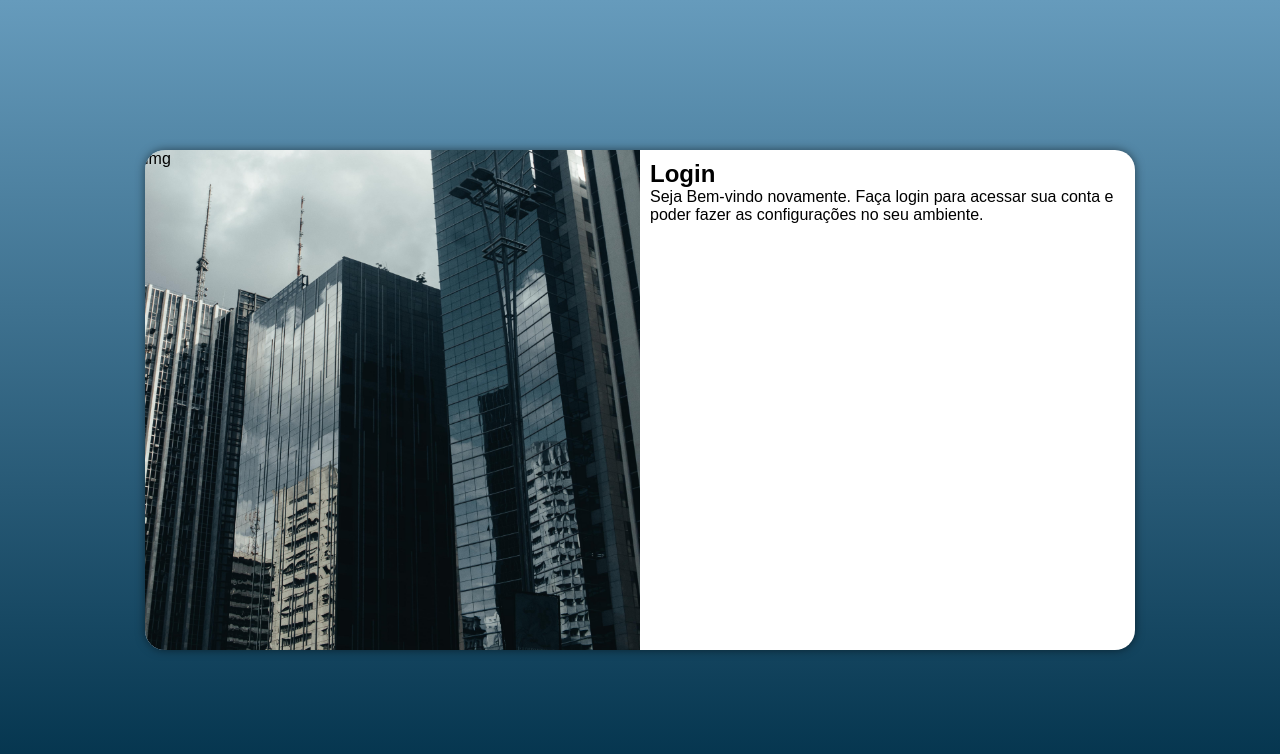
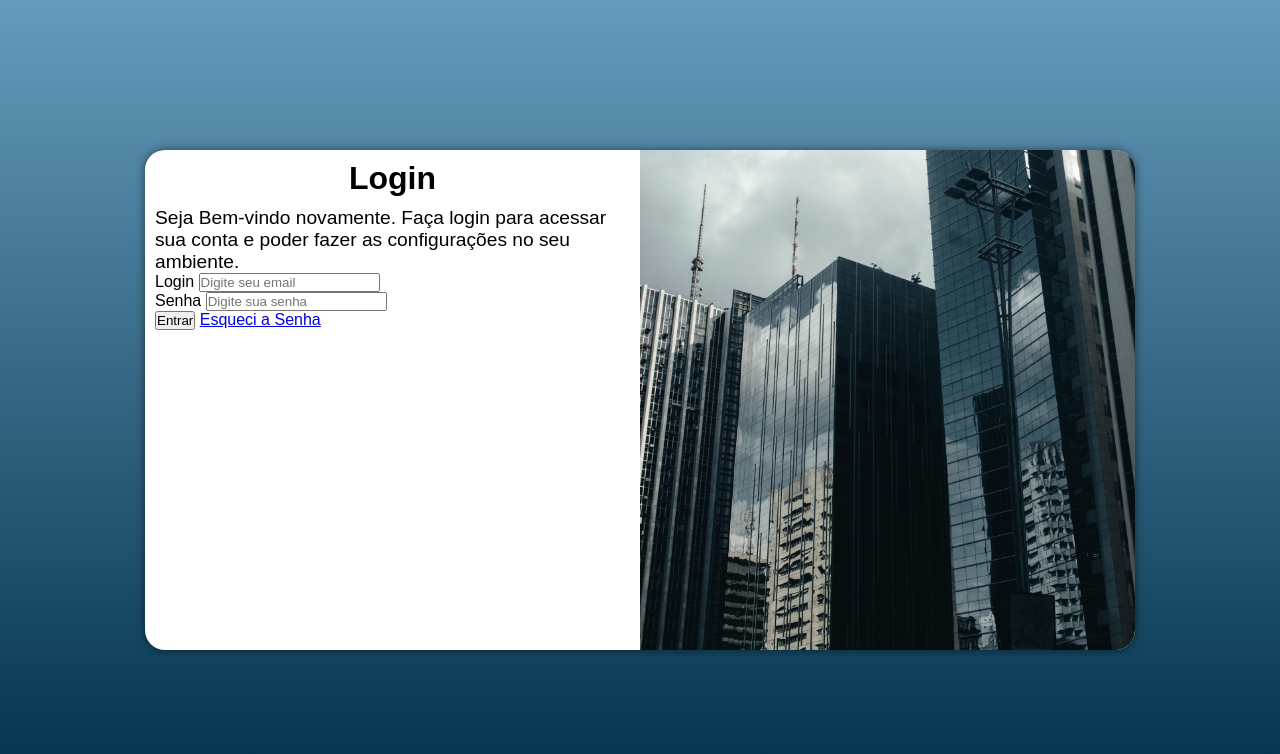
Before and after one commit to Ruanfroiy/tela-de-login, a plain HTML site: page index.html in a window 1280 px wide. Drawn offline with nearby package versions, Linux system fonts and the light colour scheme.

Commit message:
estrutura finalizada

```diff
--- a/estilos/media-query.css
+++ b/estilos/media-query.css
@@ -35,13 +35,22 @@
     }
 
     section#login > div#imagem{
-        float: left;
+        float: right;
         width: 50%;
         height: 100%;
     }
 
     section#login > div#formulario{
-        float: right;
+        float: left;
         width: 50%;
     }
+
+    div#formulario > h1{
+        font-size: 2em;
+    }
+
+    div#formulario > p{
+        font-size: 0.8em;
+        font-size: 1.2em;
+    }
 }
--- a/estilos/style.css
+++ b/estilos/style.css
@@ -53,5 +53,13 @@
     section#login > div#formulario{
         display: block;
         padding: 10px;
+    }
 
+    div#formulario > h1{
+        text-align: center;
+        margin-bottom: 10px;
     }
+
+    div#formulario > p{
+        font-size: 0.8em;
+    }
--- a/index.html
+++ b/index.html
@@ -6,18 +6,29 @@
     <title>Login</title>
     <link rel="stylesheet" href="estilos/style.css">
     <link rel="stylesheet" href="estilos/media-query.css">
+    <link href="https://fonts.googleapis.com/css2?family=Material+Symbols+Outlined" rel="stylesheet" />
 </head>
 <body>
     <main>
         <section id="login">
             <div id="imagem">
-                img
+               <!--img-->
             </div>
             <div id="formulario">
                 <h1>Login</h1>
                 <p>Seja Bem-vindo novamente. Faça login para acessar sua conta e poder fazer as configurações no seu ambiente.</p>
-                <form action="login.php" method="post">
-                    <label for="iusuario"></label>
+                <form action="login.php" method="post" autocomplete="on">
+                    <div class="campo">
+                        <label for="iusuario" class="labels">Login</label>
+                        <input type="email" name="usuario" id="iusuario" placeholder="Digite seu email" autocomplete="email" required maxlength="30">
+                    </div>
+                    <div class="campo">
+                        <label for="isenha" class="labels" >Senha</label>
+                        <input type="password" name="senha" id="isenha" placeholder="Digite sua senha" autocomplete="current-password" required minlength="8" maxlength="20">
+
+                    </div>
+                    <input type="button" value="Entrar">
+                    <a href="#">Esqueci a Senha</a>
                 </form>
             </div>
         </section>
```
